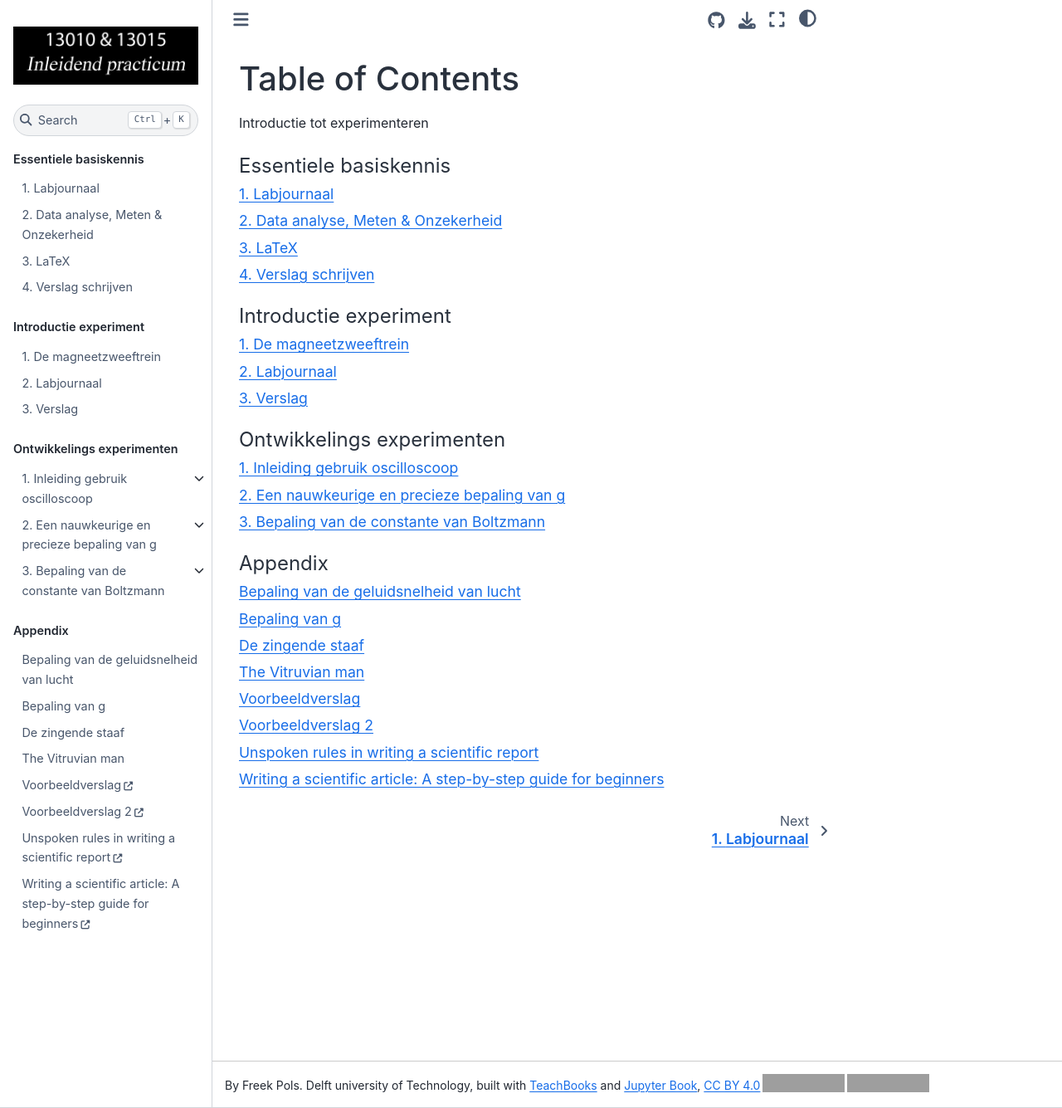
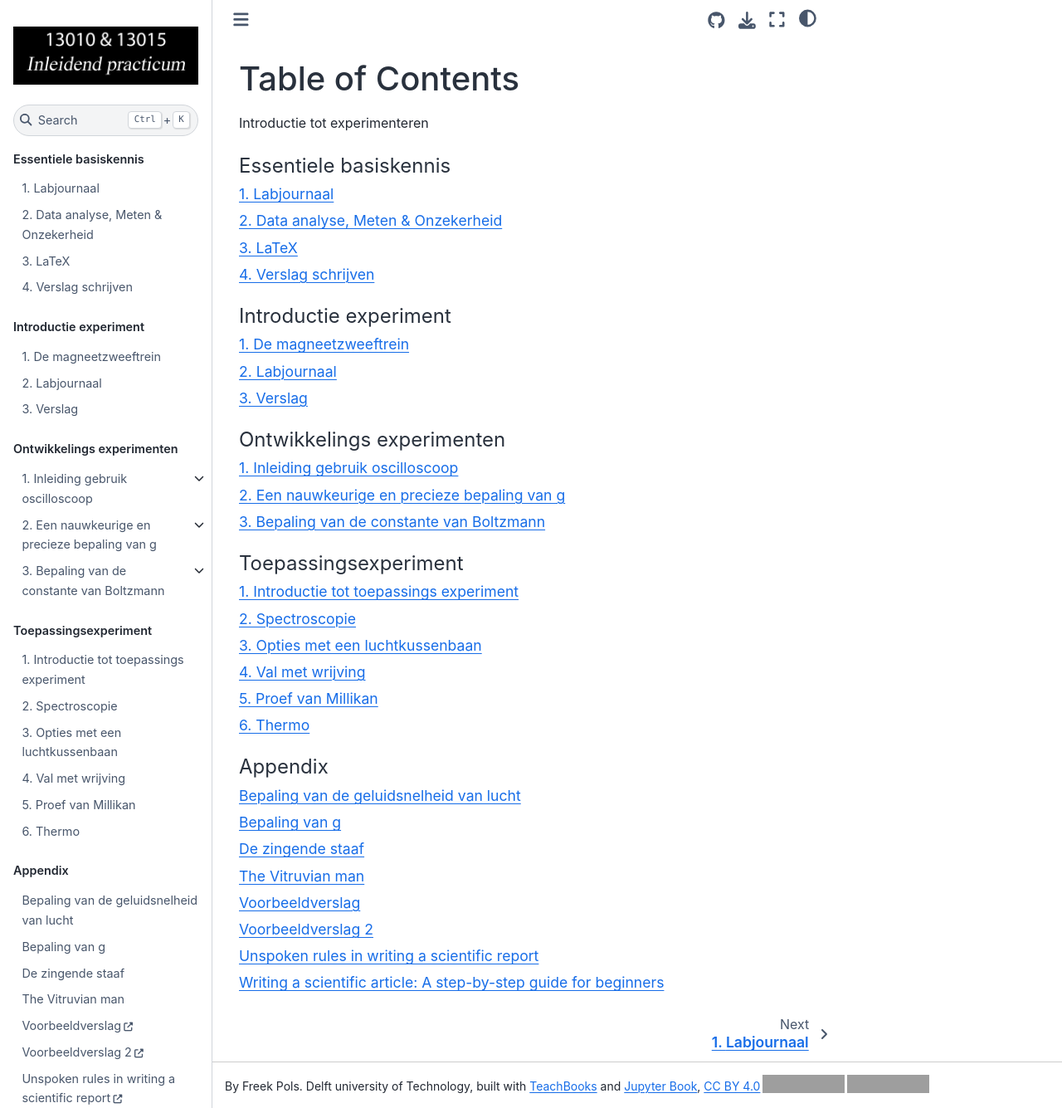
Before and after one commit to Contemporary-Physicslab/NP-new-style, a Jupyter Book: the page built from book/toc.md, in a window 1280 px wide and 1335 px high. Shown: the whole window at 83% size. Built offline with Jupyter Book 1.0.4 settings and Sphinx 7.4.7 and the Sphinx Book theme 1.1.4, drawn with Linux system fonts in a browser that asks for light colours; comment, search, counter and statistics services are not loaded; some of the changed lines change nothing that is shown; grey boxes are pictures that could not be loaded.

Commit message:
eindprojecten

````diff
--- a/book/Deel5/Warmtetransport.md
+++ b/book/Deel5/Warmtetransport.md
@@ -1,24 +1,8 @@
-# Warmtetransport
+# Thermo
 
 [Condensation heat in infrared](https://interactivetextbooks.tudelft.nl/showthephysics/demos/demo63/demo63.html)
 [Surprising infra-red investigations](https://interactivetextbooks.tudelft.nl/showthephysics/demos/demo22/demo22.html)
 [Making a perfect cappuccino](https://interactivetextbooks.tudelft.nl/showthephysics/demos/demo02/demo02.html)
 [Cooling metal spheres](https://interactivetextbooks.tudelft.nl/showthephysics/demos/demo75/demo75.html)
-
-<!-- ## Inleiding
-
-## Balansen
-
-### Energie balans
-
-
-
-### Ideale mixer
-De ideale mixer gaat er uit van een oneindig grote container met een vloeistof met bekende temperatuur / concentratie. Deze container is verbonden met een tweede bad met bekende begintemperatuur / concentratie. Door een pompje en een kraantje is de instroomsnelheid van de containter naar het bad te regelen.
-
-```{figure} Figures/Stromingsleer/mixer.png
-width: 60%
-name: fig:ideale_mixer
----
-De schematische opstelling voor onderzoek naar de ideale mixer.
-``` -->
+[Specific heat of sand](https://iopscience.iop.org/article/10.1088/1361-6552/abf5f2)
+[Oploswarmte van zout](https://www.studeersnel.nl/nl/document/technische-universiteit-delft/inleidend-practicum/verslag-ii-3-80/982333)
--- a/book/_toc.yml
+++ b/book/_toc.yml
@@ -71,19 +71,19 @@ parts:
       - file: Deel4/BM_labjournaal.ipynb
         title: Labjournaal
 
-  # - caption: Toepassingsexperiment
-  #   numbered: true
-  #   chapters:
-  #   - file: Deel5/Inleiding
-  #   - file: Deel5/Spectroscopie
-  #   - file: Deel5/Airtrack
-  #   - file: Deel5/Valmetwrijving
+  - caption: Toepassingsexperiment
+    numbered: true
+    chapters:
+    - file: Deel5/Inleiding
+    - file: Deel5/Spectroscopie
+    - file: Deel5/Airtrack
+    - file: Deel5/Valmetwrijving
   #   - file: Deel5/K40
   #   - file: Deel5/Slingers
-  #   - file: Deel5/Millikan
+    - file: Deel5/Millikan
   #   - file: Deel5/BoltzmannT
   #   - file: Deel5/Stromingsleer
-  #   - file: Deel5/Warmtetransport
+    - file: Deel5/Warmtetransport
 
   #   - file: Deel5/TEverslag
 
````
